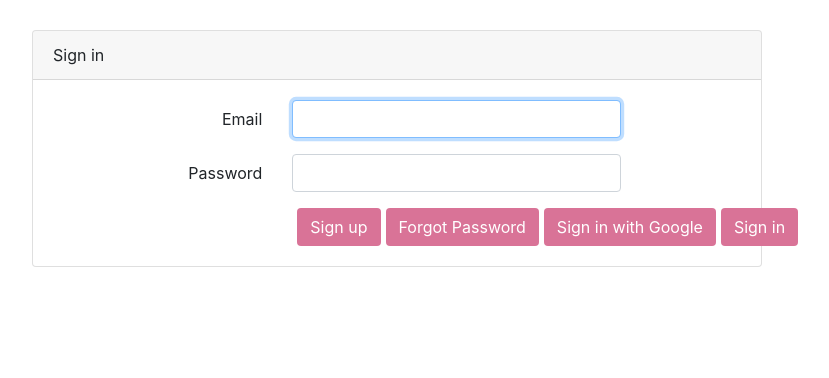
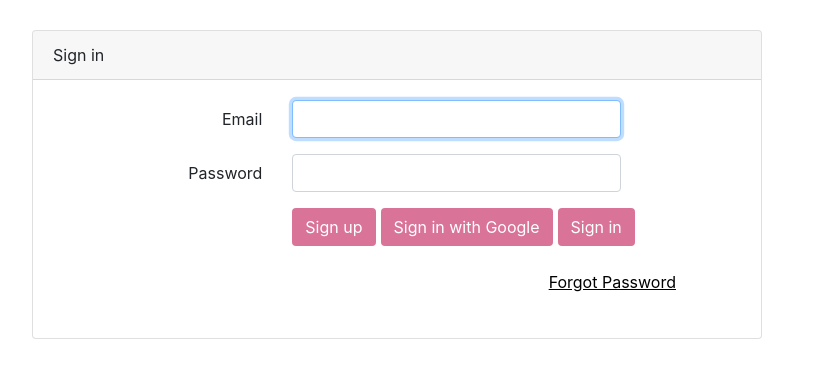
Before and after one commit to caroweng/Webrummy-frontend, a Vue app: page /#/login in a window 1280 px wide. Shown: the top 378 px of the page, without its empty margins (243-1072 px from the left). Built offline with nearby package versions, Linux system fonts and the light colour scheme; no server answers; what vue-native-websocket would draw is missing.

Commit message:
styled login

```diff
--- a/src/components/authentification/Login.vue
+++ b/src/components/authentification/Login.vue
@@ -43,14 +43,18 @@
                             <div class="form-group row mb-0">
                                 <div class="col-md-12  offset-md-4">
                                     <router-link to="/register">
-                                        <button type="button" class="btn button">
+                                        <button type="button" class="btn buttonLogin">
                                             Sign up
                                         </button>
                                     </router-link>
-                                    <button type="button" class="btn button " v-on:click="resetPassword()">Forgot Password</button>
-                                    <button type="button" class="btn button " v-on:click="useGoogle()">Sign in with Google</button>
-                                    <button type="submit" class="btn button ">Sign in</button>
+                                    <button type="button" class="btn buttonLogin " v-on:click="useGoogle()">Sign in with Google</button>
+                                    <button type="submit" class="btn buttonLogin">Sign in</button>
                                 </div>
+                                <a type="submit" class="m-4 pwLink" v-on:click="resetPassword()">
+                                    <u>
+                                        Forgot Password
+                                    </u>
+                                </a>
                             </div>
                         </form>
                     </div>
--- a/src/css/rummy.css
+++ b/src/css/rummy.css
@@ -100,6 +100,17 @@ a {
     margin-left: 5px !important;
 }
 
+.buttonLogin {
+    background-color: #d97397 !important;
+    color: white !important;
+    margin-right: 5px !important;
+}
+
+.pwLink {
+    margin-left:auto !important;
+    margin-right:80px !important;
+}
+
 .alreadyAddedPlayers {
     font-family: "Lucida Grande", Helvetica, sans-serif !important;
 }
```
